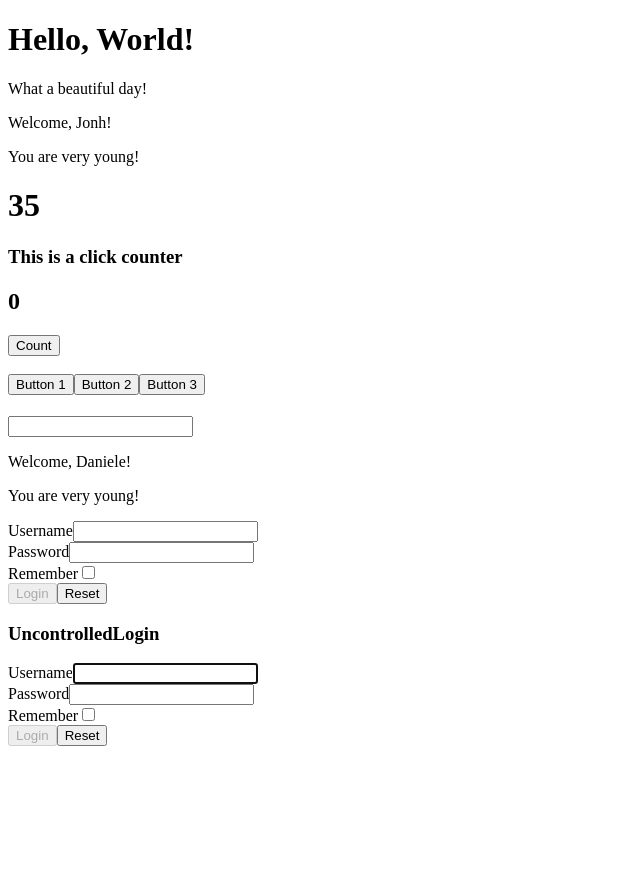
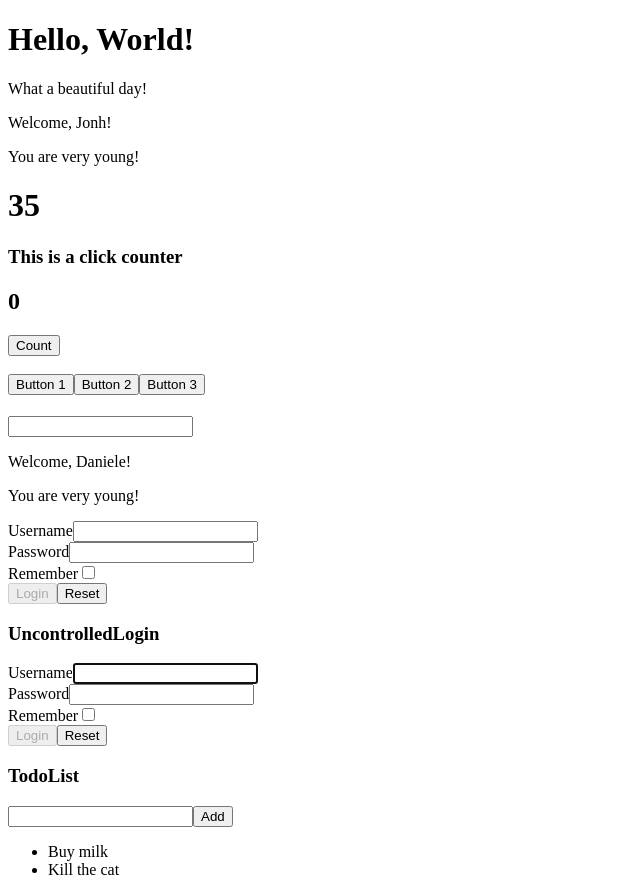
Before and after one commit to danycnc/repo-react-exercises, a React (Create React App) app in the folder react-exercises/: page / in a window 1280 px wide. Shown: the whole page, without its empty margins (0-640 px from the left). Before the commit the page ends 800 px from the top, so only its background shows below. Built offline with nearby package versions, Linux system fonts and the light colour scheme.

Commit message:
svolto lists-03

```diff
--- a/react-exercises/src/App.js
+++ b/react-exercises/src/App.js
@@ -5,6 +5,7 @@ import Counter from './Counter';
 import Hello from './Hello';
 import InteractiveWelcome from './InteractiveWelcome';
 import Login from './Login';
+import TodoList from './TodoList';
 import UncontrolledLogin from './UncontrolledLogin';
 import Welcome from './Welcome';
 
@@ -24,6 +25,7 @@ class App extends Component {
         <InteractiveWelcome />
         <Login currentState={onLogin} />
         <UncontrolledLogin currentState={onLogin} />
+        <TodoList />
       </div>
     );
   }
--- /dev/null
+++ b/react-exercises/src/TodoList.js
@@ -0,0 +1,38 @@
+import React from 'react';
+class TodoList extends React.Component {
+  state = {
+    newTodo: '',
+    items: ['Buy milk', 'Kill the cat'],
+  };
+
+  handleInput = (event) => {
+    const newTodo = event.target.value;
+
+    this.setState({ newTodo: newTodo });
+  };
+
+  handleAddTodo = () => {
+    const { newTodo, items } = this.state;
+    items.push(newTodo);
+    this.setState({ items: items });
+  };
+
+  render() {
+    const items = this.state.items.map((name, index) => (
+      <li key={name + index}>{name}</li>
+    ));
+    return (
+      <div>
+        <h3>TodoList</h3>
+        <input
+          name='newTodo'
+          value={this.state.newTodo}
+          onChange={this.handleInput}></input>
+        <button onClick={this.handleAddTodo}>Add</button>
+        <ul>{items}</ul>
+      </div>
+    );
+  }
+}
+
+export default TodoList;
```
